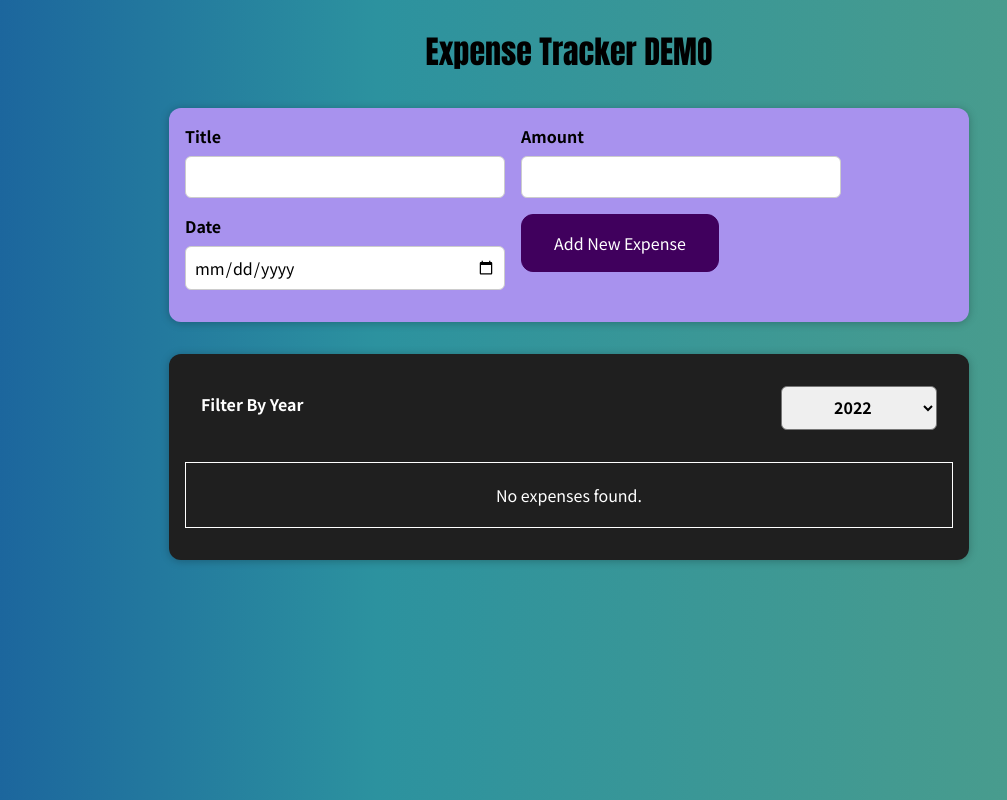
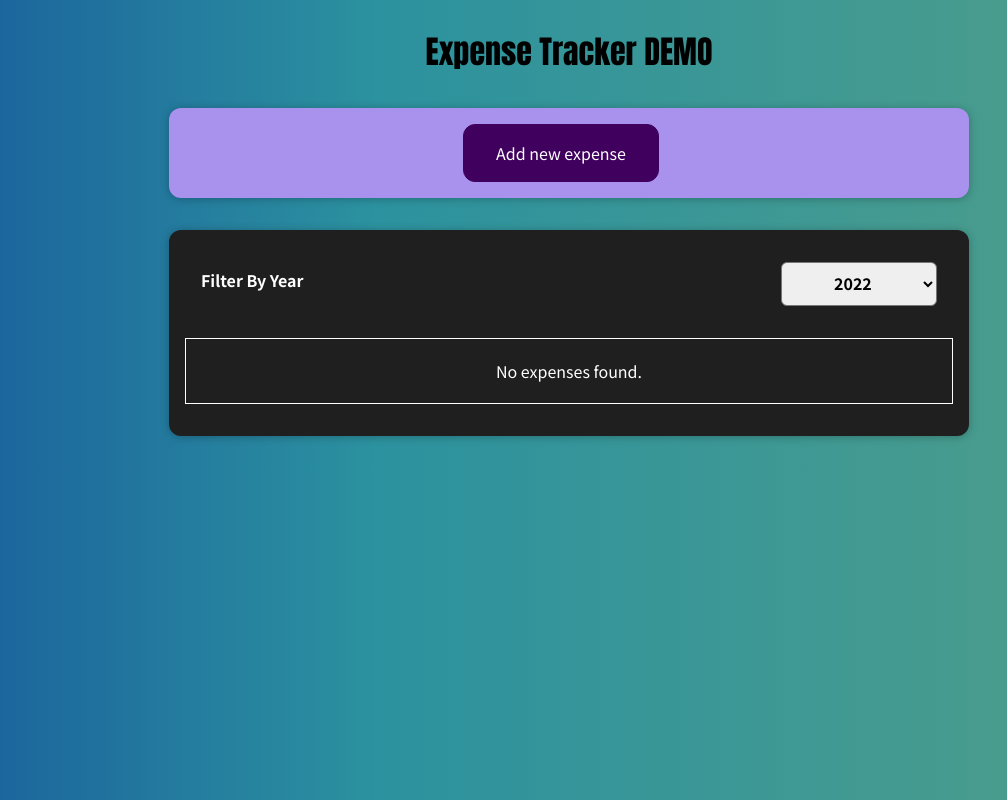
Before and after one commit to DiyanPv/React-Demos, a React (Create React App) app in the folder my-app/: page / in a window 1280 px wide. Shown: the whole page, without its empty margins (71-1078 px from the left). Built offline with nearby package versions, Linux system fonts and the light colour scheme.

Commit message:
FormState added

```diff
--- a/my-app/src/components/Expenses/DemoExpense.js
+++ b/my-app/src/components/Expenses/DemoExpense.js
@@ -29,7 +29,6 @@ function DemoExpense(props) {
       <ExpenseFilter selected={year} onChangeFilter={filterChangeHandler} />
       {expensesContent}
     </div>
-
   );
 }
 export default DemoExpense;
--- a/my-app/src/components/Filter/ExpenseFilter.js
+++ b/my-app/src/components/Filter/ExpenseFilter.js
@@ -7,10 +7,9 @@ const ExpenseFilter = (props) => {
 
   const dropDownChangeHandler = (event) => {
     const yearvar = event.currentTarget.value;
-    console.log(`before ${lastyear}`);
     setYear(yearvar);
     props.onChangeFilter(yearvar);
-    console.log(`after ${year}`);
+
   };
   return (
     <div className="expenses-filter">
--- a/my-app/src/components/NewExpenseInput/ExpenseForm.js
+++ b/my-app/src/components/NewExpenseInput/ExpenseForm.js
@@ -2,7 +2,14 @@ import "./ExpenseForm.css";
 import { useState } from "react";
 
 let expenseData;
-const ExpenseForm = (props) => {
+const ExpenseForm = ({ onSaveData, setIsVisible, isVisible }) => {
+  const formVisibleTrue = () => {
+    setIsVisible(true);
+  };
+  const formVisibleFalse = () => {
+    setIsVisible(false);
+  };
+
   const [title, setTitle] = useState(``);
   const [amount, setAmount] = useState(``);
   const [date, setDate] = useState(``);
@@ -31,9 +38,12 @@ const ExpenseForm = (props) => {
       setAmount(``);
       setDate(``);
 
-      props.onSaveData(expenseData);
+      onSaveData(expenseData, false);
+      setIsVisible(false);
+      console.log(isVisible);
     }
   };
+  if (isVisible) {
     return (
       <form onSubmit={submitHandler}>
         <div className="new-expense__controls">
@@ -66,10 +76,22 @@ const ExpenseForm = (props) => {
             ></input>
           </div>
           <div>
-          <button type="submit">Add New Expense</button>
+            <button type="submit" onClick={formVisibleFalse}>
+              Cancel
+            </button>
+            <button type="submit" onClick={submitHandler}>
+              Add Expense
+            </button>
           </div>
         </div>
       </form>
     );
+  } else {
+    return (
+      <div>
+        <button onClick={formVisibleTrue}>Add new expense</button>
+      </div>
+    );
+  }
 };
 export default ExpenseForm;
--- a/my-app/src/components/NewExpenseInput/NewExpense.js
+++ b/my-app/src/components/NewExpenseInput/NewExpense.js
@@ -1,15 +1,21 @@
 import "./NewExpense.css";
 import ExpenseForm from "./ExpenseForm";
+import { useState } from "react";
+
 const NewExpense = (props) => {
-  const saveExpenseDataHandler = (enteredExpenseData) => {
+  const [isVisible, setIsVisible] = useState(false);
+
+  const saveExpenseDataHandler = (enteredExpenseData, prop) => {
+
     const expenseData = {
       ...enteredExpenseData,
     };
     props.onReceiveItem(expenseData);
   };
+
   return (
     <div className="new-expense">
-      <ExpenseForm onSaveData={saveExpenseDataHandler} />
+      <ExpenseForm onSaveData={saveExpenseDataHandler} setIsVisible={setIsVisible} isVisible={isVisible} />
     </div>
   );
 };
```
Also changed, not shown: 1 other file (tests, documents, lock files or other folders). Lines whose indentation alone changed are shown as unchanged.
